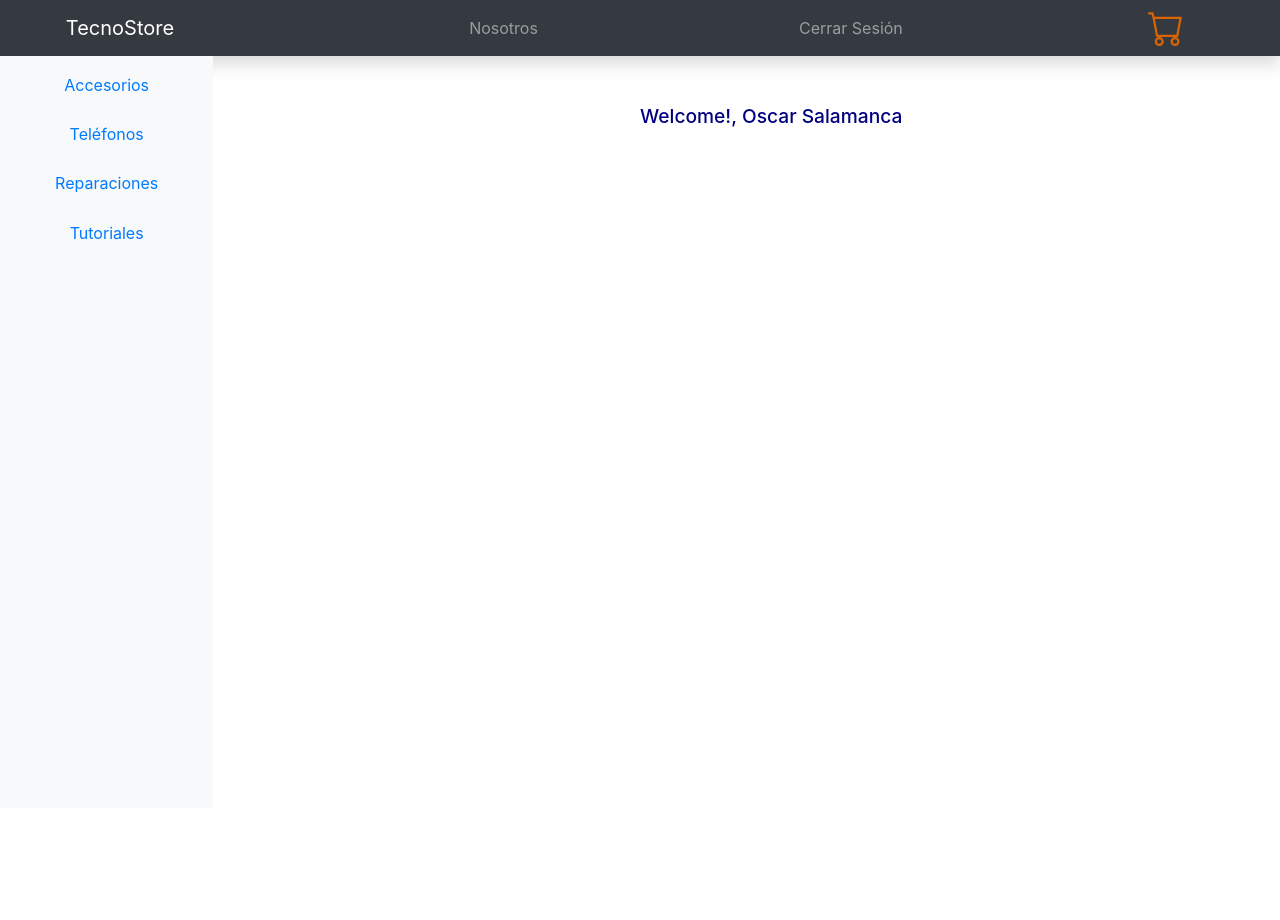
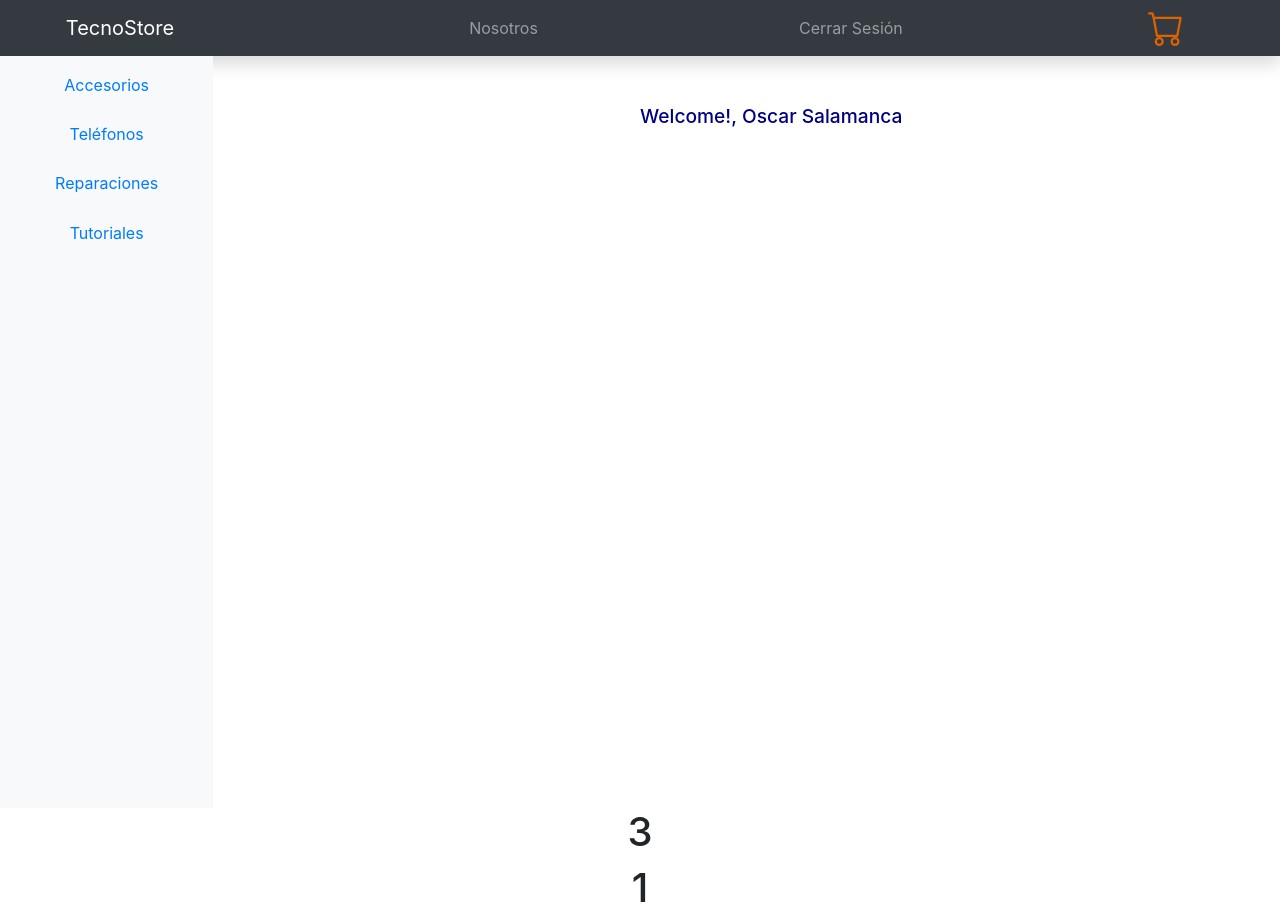
Before and after one commit to thanathos9558/Tecnostore, a React (Create React App) app: page / in a window 1280 px wide. Before the commit the page ends 808 px from the top, so only its background shows below. Built offline with nearby package versions, Linux system fonts and the light colour scheme.

Commit message:
Bugs fixed

```diff
--- a/src/App.js
+++ b/src/App.js
@@ -1,7 +1,8 @@
 import './App.css';
 import 'bootstrap/dist/css/bootstrap.min.css';
-import NavBar from './components/Navbar/NavBar.jsx';
-import ItemListContainer from './components/ItemListContainer/ItemListContainer'
+import NavBar from './Components/Navbar/NavBar.jsx';
+import ItemCount from './Components/ItemCount/ItemCount'
+import ItemListContainer from './Components/ItemListContainer/ItemListContainer'
 
 
 function App() {
@@ -9,6 +10,7 @@ function App() {
     <div className="App">
       <NavBar/>
       <ItemListContainer greetings="Oscar Salamanca"/>
+      <ItemCount stock="3" initial="1"/>
     </div>
 
   );
--- /dev/null
+++ b/src/Components/ItemCount/ItemCount.js
@@ -0,0 +1,13 @@
+import React, { Component } from 'react'
+import "./ItemCount.css";
+
+export const ItemCount = ({ stock,initial,onAdd }) =>  {
+        return (
+            <div>
+                <h1>{stock}</h1>
+                <h1>{initial}</h1>
+                <h1>{onAdd}</h1>
+            </div>
+        )
+}
+export default ItemCount;
```
Also changed, not shown: src/Components/ItemCount/ItemCount.css (added).
